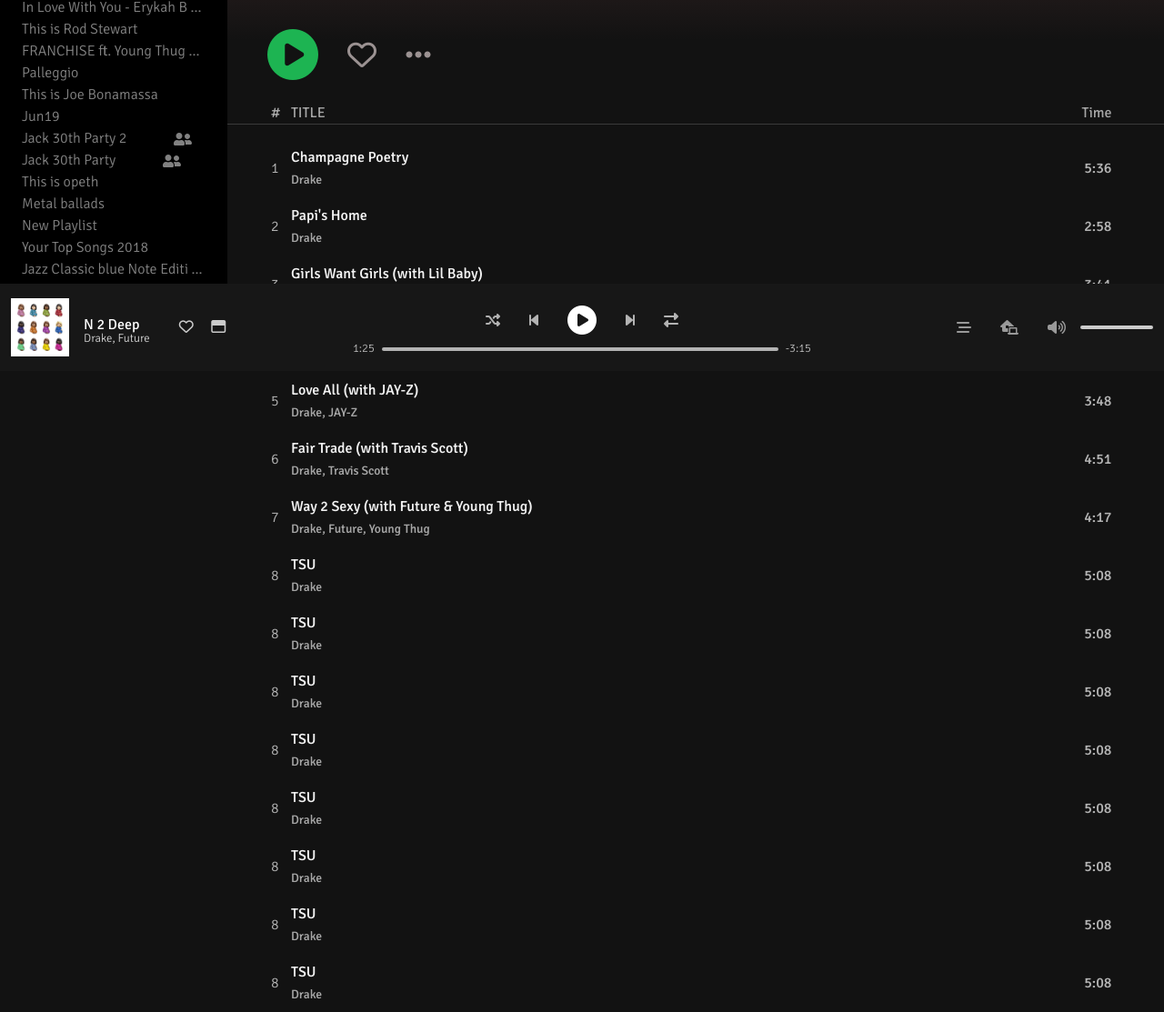
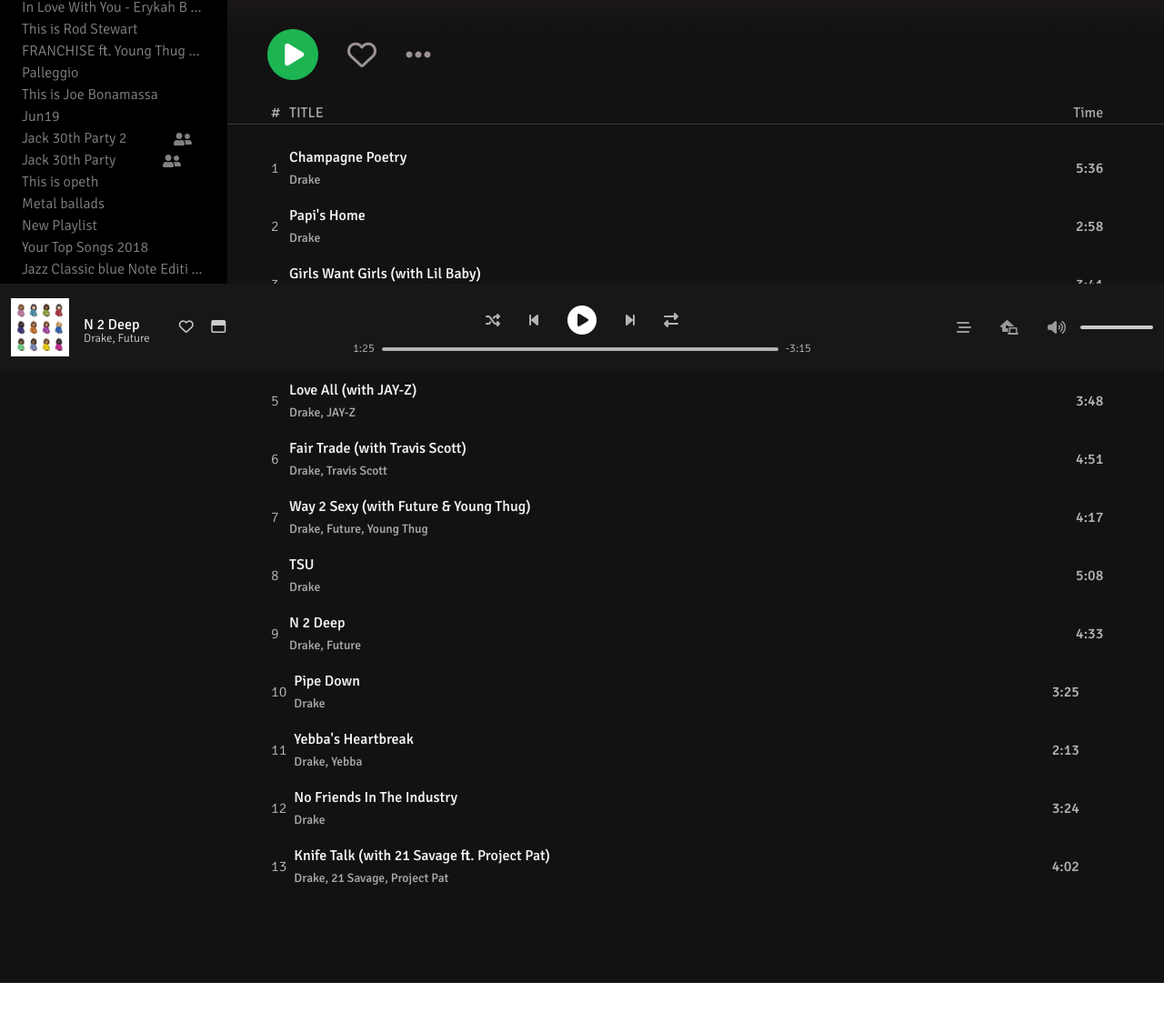
Before and after one commit to priteshp97/Spotify-clone, a plain HTML site: page index.html in a window 1280 px wide. Shown: the part 392-1505 px from the top of the page at 91% size. After the commit the page ends 1473 px from the top, so only its background shows below. Drawn offline with nearby package versions, Linux system fonts and the light colour scheme; files whose address does not match are found by name.

Commit message:
album page

```diff
--- /dev/null
+++ b/app.js
@@ -0,0 +1,11 @@
+const number = document.querySelectorAll(".left-number");
+const song = document.querySelectorAll(".song");
+
+for (let i = 1; i < number.length; i++) {
+  song[i].addEventListener("mouseenter", function () {
+    number[i].innerHTML = `<i class="fas fa-play"></i>`;
+  });
+  song[i].addEventListener("mouseleave", function () {
+    number[i].innerHTML = `<p>${i}</p>`;
+  });
+}
--- a/index.html
+++ b/index.html
@@ -211,6 +211,7 @@
             <h1 class="title">Certified Lover Boy</h1>
 
             <h3 class="detail">
+              <img src="assets/drake.jpg" alt="" class="small-artist-img" />
               Drake
               <span class="detail-span">- 2021 - 21 songs, 1 hr 26 min</span>
             </h3>
@@ -219,6 +220,7 @@
 
         <div class="song-icons">
           <i class="fas fa-play-circle album-icon-play"></i>
+
           <i class="far fa-heart album-icon"></i>
           <i class="fas fa-ellipsis-h album-icon"></i>
         </div>
@@ -379,13 +381,13 @@
           <!-- song -->
           <div class="song">
             <div class="left-number">
-              <p>8</p>
+              <p>9</p>
             </div>
             <div class="left-title">
-              <p>TSU<br /><span class="title-span">Drake</span></p>
+              <p>N 2 Deep<br /><span class="title-span">Drake, Future</span></p>
             </div>
             <div class="right-time">
-              <p>5:08</p>
+              <p>4:33</p>
             </div>
           </div>
           <!-- end of song -->
@@ -393,13 +395,13 @@
           <!-- song -->
           <div class="song">
             <div class="left-number">
-              <p>8</p>
+              <p>10</p>
             </div>
             <div class="left-title">
-              <p>TSU<br /><span class="title-span">Drake</span></p>
+              <p>Pipe Down<br /><span class="title-span">Drake</span></p>
             </div>
             <div class="right-time">
-              <p>5:08</p>
+              <p>3:25</p>
             </div>
           </div>
           <!-- end of song -->
@@ -407,13 +409,17 @@
           <!-- song -->
           <div class="song">
             <div class="left-number">
-              <p>8</p>
+              <p>11</p>
             </div>
             <div class="left-title">
-              <p>TSU<br /><span class="title-span">Drake</span></p>
+              <p>
+                Yebba's Heartbreak<br /><span class="title-span"
+                  >Drake, Yebba</span
+                >
+              </p>
             </div>
             <div class="right-time">
-              <p>5:08</p>
+              <p>2:13</p>
             </div>
           </div>
           <!-- end of song -->
@@ -421,13 +427,17 @@
           <!-- song -->
           <div class="song">
             <div class="left-number">
-              <p>8</p>
+              <p>12</p>
             </div>
             <div class="left-title">
-              <p>TSU<br /><span class="title-span">Drake</span></p>
+              <p>
+                No Friends In The Industry<br /><span class="title-span"
+                  >Drake</span
+                >
+              </p>
             </div>
             <div class="right-time">
-              <p>5:08</p>
+              <p>3:24</p>
             </div>
           </div>
           <!-- end of song -->
@@ -435,41 +445,18 @@
           <!-- song -->
           <div class="song">
             <div class="left-number">
-              <p>8</p>
+              <p>13</p>
             </div>
             <div class="left-title">
-              <p>TSU<br /><span class="title-span">Drake</span></p>
+              <p>
+                Knife Talk (with 21 Savage ft. Project Pat)<br /><span
+                  class="title-span"
+                  >Drake, 21 Savage, Project Pat</span
+                >
+              </p>
             </div>
             <div class="right-time">
-              <p>5:08</p>
-            </div>
-          </div>
-          <!-- end of song -->
-
-          <!-- song -->
-          <div class="song">
-            <div class="left-number">
-              <p>8</p>
-            </div>
-            <div class="left-title">
-              <p>TSU<br /><span class="title-span">Drake</span></p>
-            </div>
-            <div class="right-time">
-              <p>5:08</p>
-            </div>
-          </div>
-          <!-- end of song -->
-
-          <!-- song -->
-          <div class="song">
-            <div class="left-number">
-              <p>8</p>
-            </div>
-            <div class="left-title">
-              <p>TSU<br /><span class="title-span">Drake</span></p>
-            </div>
-            <div class="right-time">
-              <p>5:08</p>
+              <p>4:02</p>
             </div>
           </div>
           <!-- end of song -->
@@ -536,5 +523,7 @@
       integrity="sha384-Piv4xVNRyMGpqkS2by6br4gNJ7DXjqk09RmUpJ8jgGtD7zP9yug3goQfGII0yAns"
       crossorigin="anonymous"
     ></script>
+
+    <script src="app.js"></script>
   </body>
 </html>
--- a/style.css
+++ b/style.css
@@ -16,6 +16,7 @@ body {
     rgba(18, 18, 18, 1) 29%
   );
   margin-left: 250px;
+  margin-bottom: 6rem;
 }
 
 p {
@@ -116,6 +117,10 @@ main {
   color: hsl(0, 0%, 80%);
 }
 
+.player-left-icon:hover {
+  color: white;
+}
+
 .player-middle-bar {
   height: 5px;
   width: 73%;
@@ -151,9 +156,23 @@ main {
   padding-bottom: 0;
 }
 
+.player-middle-icon:hover {
+  color: white;
+}
+
 .player-middle-icon-play {
   color: hsl(0, 0%, 100%);
   font-size: 2rem;
+}
+
+.player-middle-icon-play {
+  color: hsl(0, 0%, 100%);
+  font-size: 2rem;
+  transition: 0.2s ease-in;
+}
+
+.player-middle-icon-play:hover {
+  transform: scale(1.1);
 }
 
 .fill {
@@ -181,6 +200,10 @@ main {
 
 .player-right-icon {
   padding: 1rem;
+}
+
+.player-right-icon:hover {
+  color: white;
 }
 
 .fill-right {
@@ -213,13 +236,21 @@ main {
   max-width: 16rem;
 }
 
+.small-artist-img {
+  width: 1.5rem;
+  height: 1.5rem;
+  border-radius: 1rem;
+  object-fit: cover;
+  margin-right: 0.5rem;
+}
+
 .album {
   font-size: 1rem;
   color: white;
 }
 
 .title {
-  font-size: 3rem;
+  font-size: 5rem;
 }
 
 .detail {
@@ -243,10 +274,34 @@ main {
   font-size: 2rem;
 }
 
+.album-icon:hover {
+  color: white;
+}
+
 .album-icon-play {
   color: hsl(141, 72%, 41%);
   padding-right: 1rem;
   font-size: 3.5rem;
+  position: relative;
+  transition: 0.2s ease-in;
+}
+
+.album-icon-play:hover {
+  transform: scale(1.1);
+}
+
+.album-icon-play::after {
+  content: "";
+  background-color: white;
+  border-radius: 2rem;
+  width: 3rem;
+  height: 2.6rem;
+  position: absolute;
+  top: 15%;
+  left: 10%;
+  bottom: 0;
+  right: 0;
+  z-index: -1;
 }
 
 hr {
@@ -256,10 +311,11 @@ hr {
 
 .song {
   display: grid;
-  grid-template-columns: 0.04fr 0.45fr 0.5fr;
+  grid-template-columns: 0.03fr 0.45fr 0.5fr;
   align-items: center;
   padding: 0.5rem 3rem 0.5rem 2rem;
   transition: 0.1s ease-in-out;
+  column-gap: 0.5rem;
 }
 
 .song-first {
```
Also changed, not shown: assets/drake.jpg (added).
